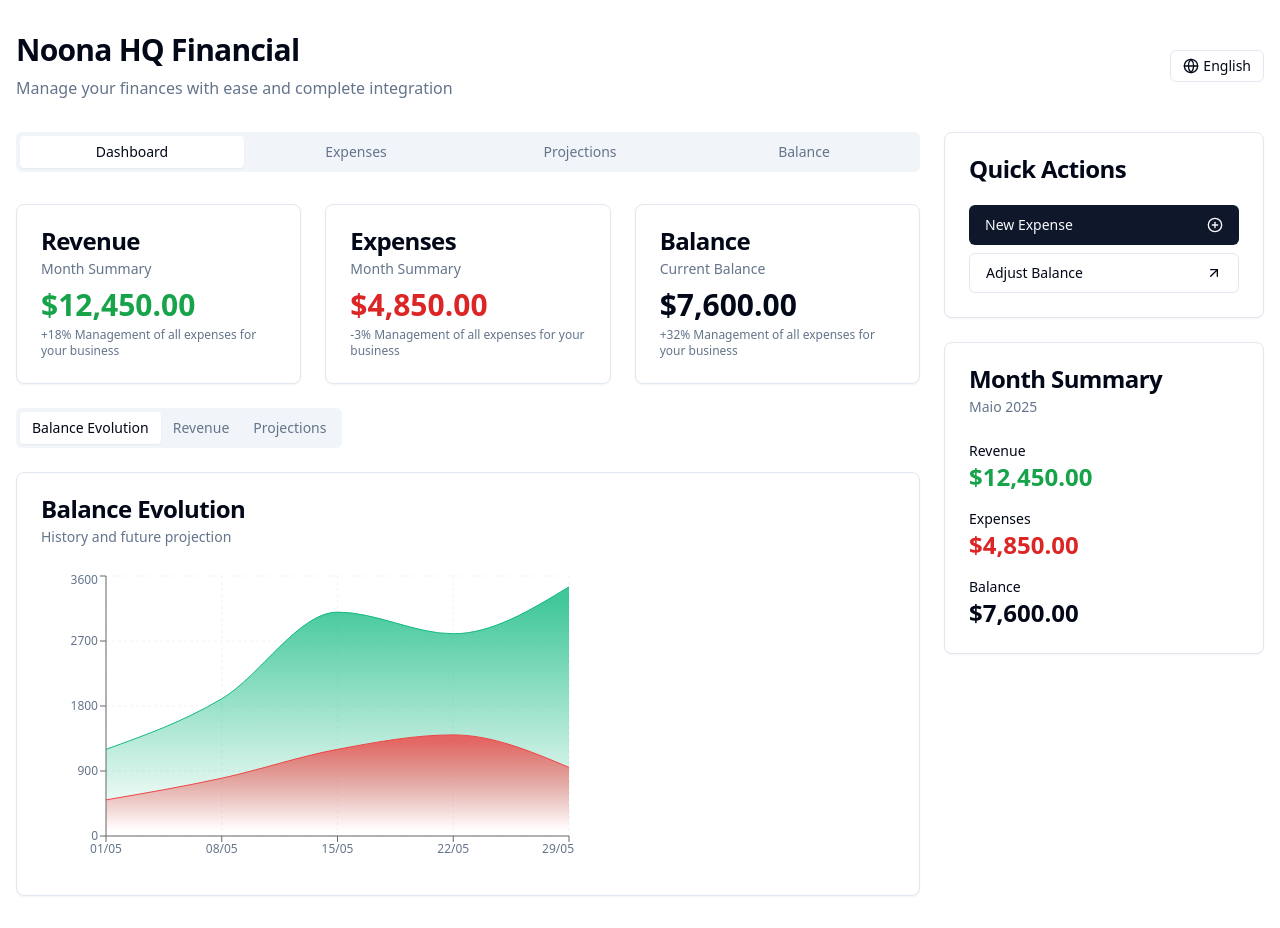
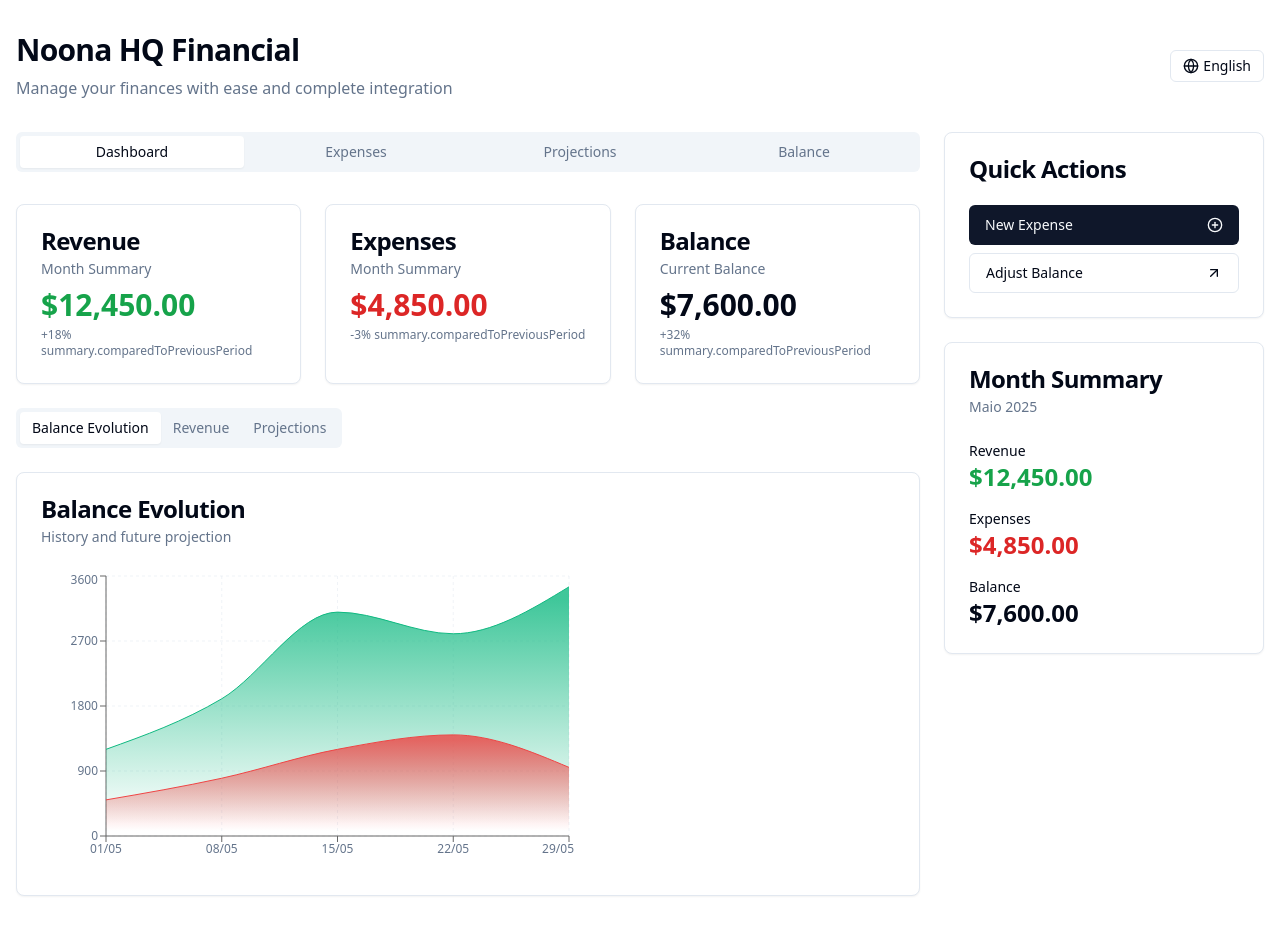
Before and after one commit to brunogvrego1/noona-flow-finance, a React (Vite) app: page / in a window 1280 px wide. Built offline with nearby package versions, Linux system fonts and the light colour scheme.

Commit message:
Fix inaccurate dashboard card text
Corrected the text displayed in the dashboard cards following the percentage values to ensure accuracy.

```diff
--- a/src/components/financial/FinancialDashboard.tsx
+++ b/src/components/financial/FinancialDashboard.tsx
@@ -63,7 +63,7 @@ const FinancialDashboard = () => {
               {formatCurrency(12450)}
             </div>
             <p className="text-xs text-muted-foreground mt-1">
-              +18% {t('expense.list.description')}
+              +18% {t('summary.comparedToPreviousPeriod')}
             </p>
           </CardContent>
         </Card>
@@ -78,7 +78,7 @@ const FinancialDashboard = () => {
               {formatCurrency(4850)}
             </div>
             <p className="text-xs text-muted-foreground mt-1">
-              -3% {t('expense.list.description')}
+              -3% {t('summary.comparedToPreviousPeriod')}
             </p>
           </CardContent>
         </Card>
@@ -93,7 +93,7 @@ const FinancialDashboard = () => {
               {formatCurrency(7600)}
             </div>
             <p className="text-xs text-muted-foreground mt-1">
-              +32% {t('expense.list.description')}
+              +32% {t('summary.comparedToPreviousPeriod')}
             </p>
           </CardContent>
         </Card>
```
